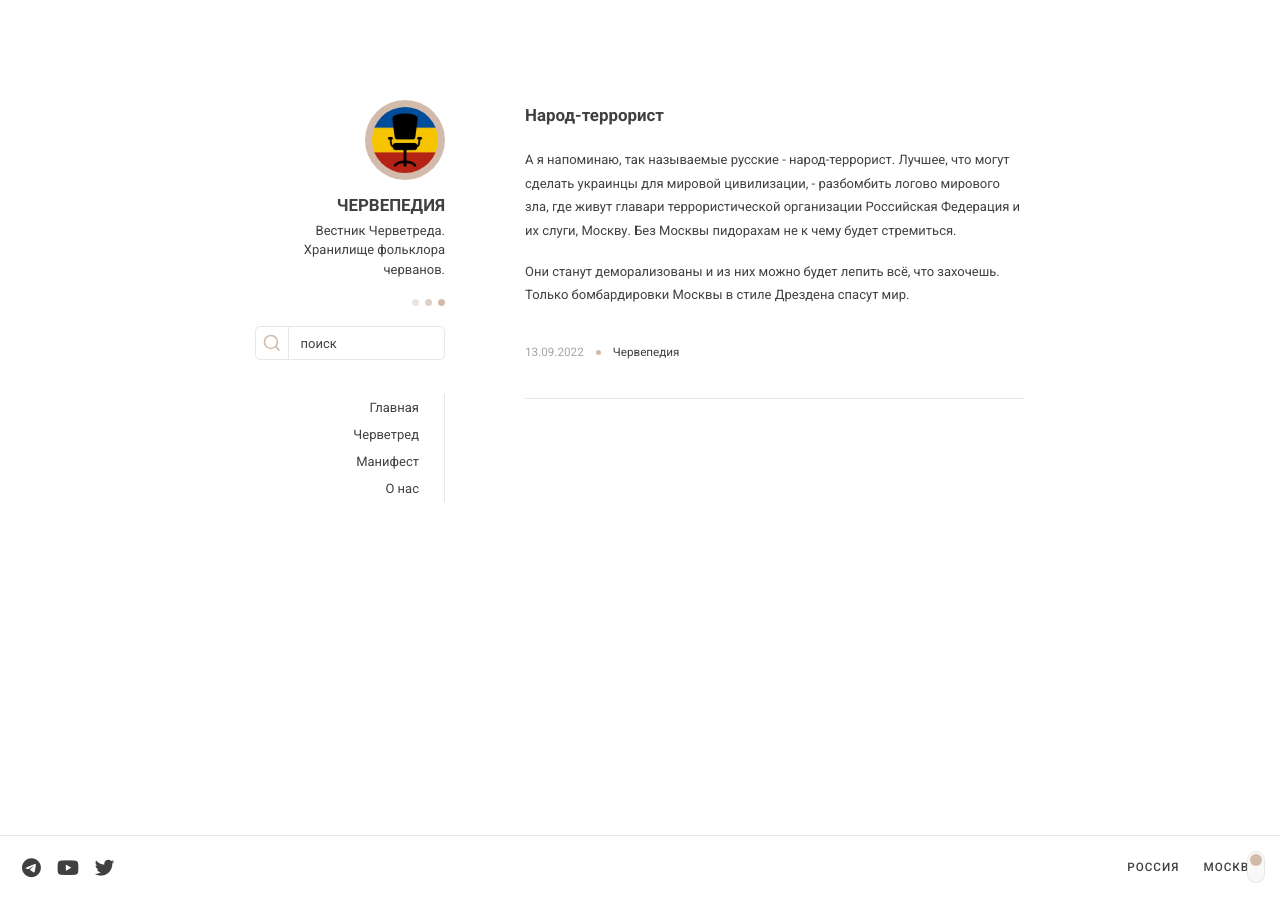
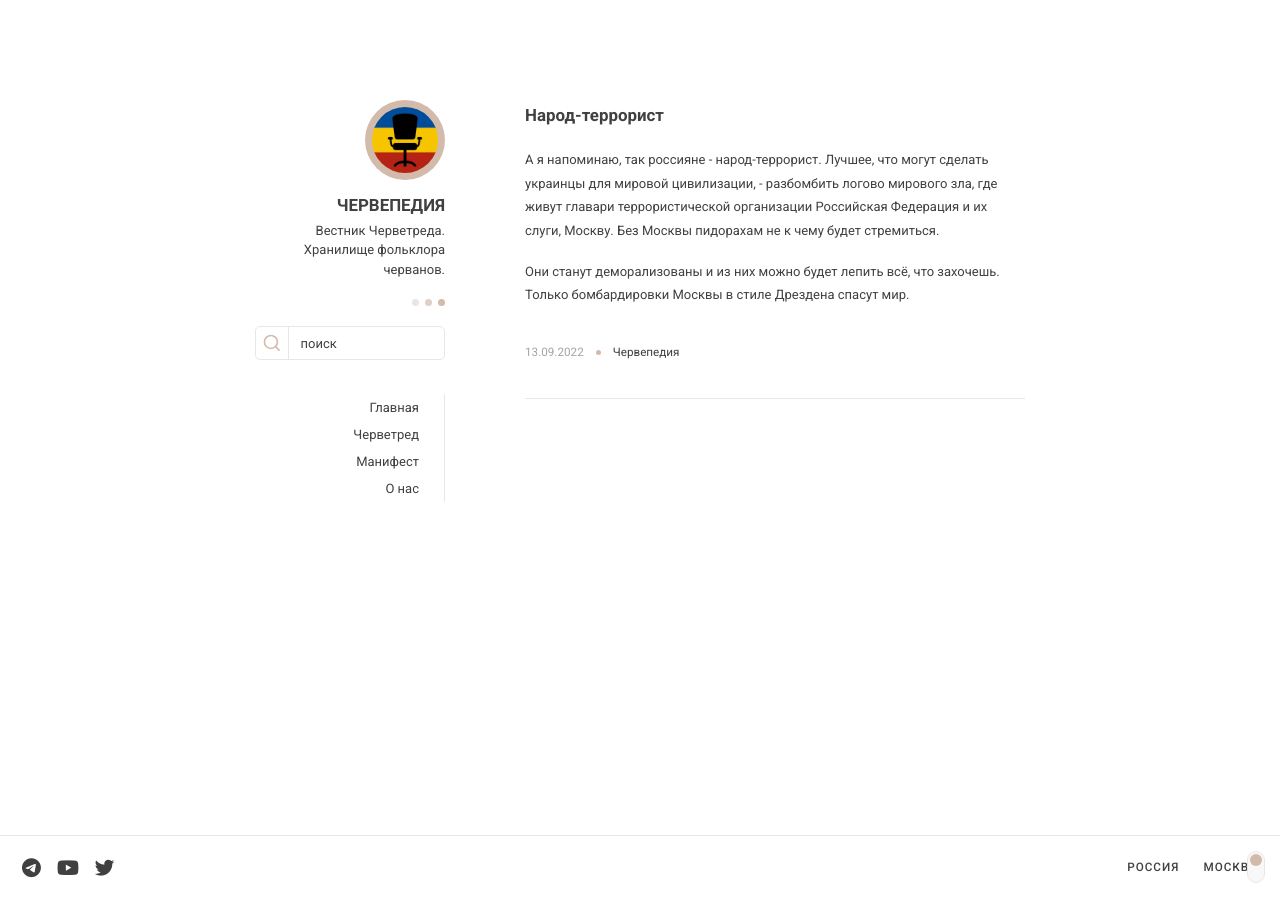
Before and after one commit to chervepediya/chervepediya.github.io, a Jekyll site: the page built from _posts/2022-09-13-terror-nation.md, in a window 1280 px wide. Built offline with Jekyll 4.4.1, drawn with Linux system fonts in a browser that asks for light colours; a script that is not in the unit is left out.

Commit message:
Update 2022-09-13-terror-nation.md

```diff
--- a/_posts/2022-09-13-terror-nation.md
+++ b/_posts/2022-09-13-terror-nation.md
@@ -5,6 +5,6 @@ date: 2022-09-13
 layout: post
 ---
 
-<p>А я напоминаю, так называемые русские - народ-террорист. Лучшее, что могут сделать украинцы для мировой цивилизации, - разбомбить логово мирового зла, где живут главари террористической организации Российская Федерация и их слуги, Москву. Без Москвы пидорахам не к чему будет стремиться.</p>
+<p>А я напоминаю, так россияне - народ-террорист. Лучшее, что могут сделать украинцы для мировой цивилизации, - разбомбить логово мирового зла, где живут главари террористической организации Российская Федерация и их слуги, Москву. Без Москвы пидорахам не к чему будет стремиться.</p>
 
 <p>Они станут деморализованы и из них можно будет лепить всё, что захочешь. Только бомбардировки Москвы в стиле Дрездена спасут мир.</p>
```
